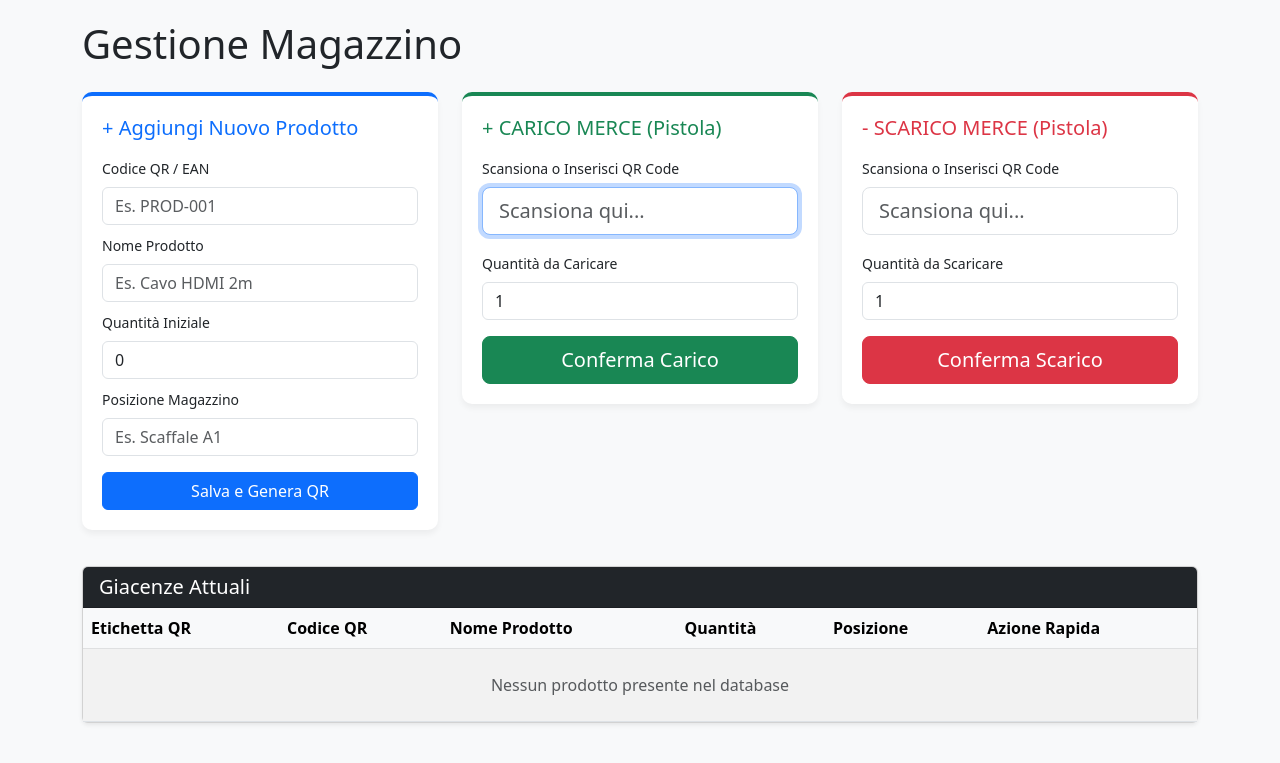
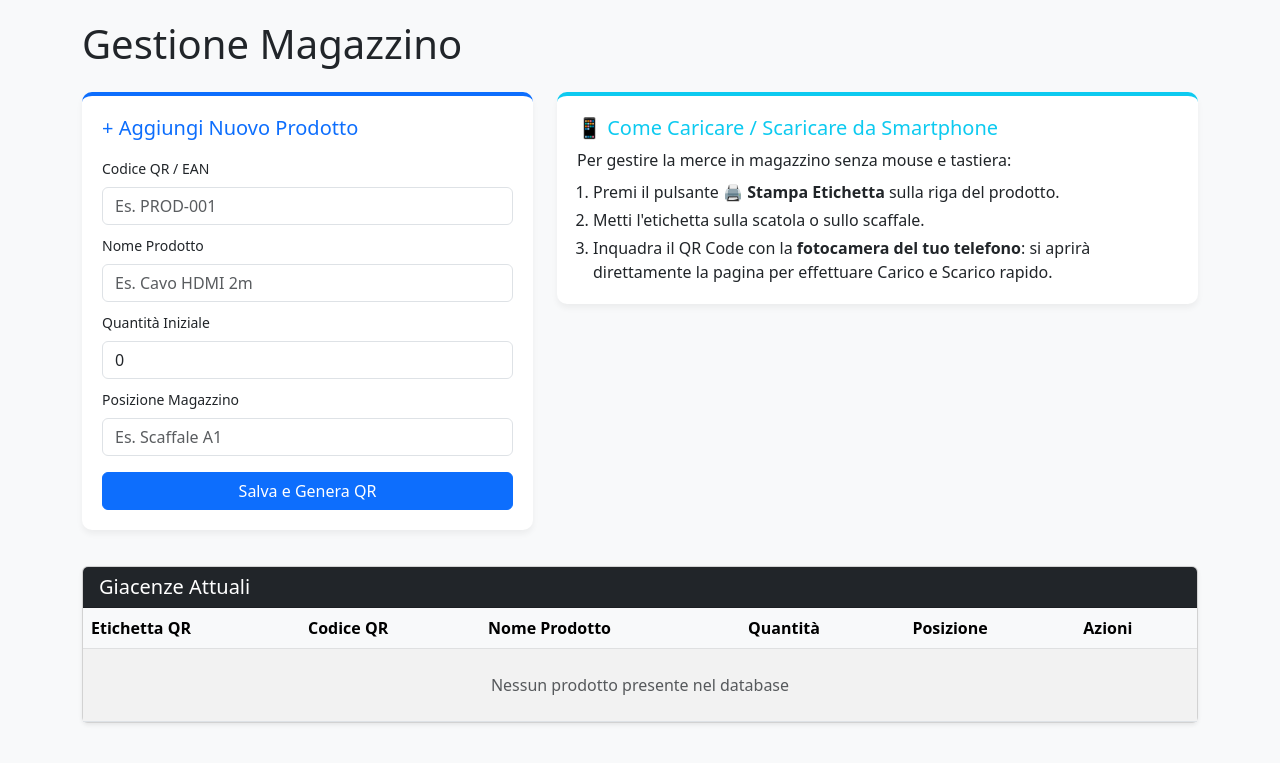
Before and after one commit to saffiodeep95/magazzinooi-qr, a Flask app: page / in a window 1280 px wide. Shown: the top 763 px of the page. Run offline with Flask 3, Linux system fonts and the light colour scheme; data that the repository does not hold is empty; some libraries are stand-ins or nearby versions.

Commit message:
Revise index.html for inventory management interface
Updated the layout and functionality of the inventory management page, including improved form structures and added smartphone usage instructions.

```diff
--- a/magazzino o-i/templates/index.html
+++ b/magazzino o-i/templates/index.html
@@ -8,10 +8,11 @@
     <style>
         body { background-color: #f8f9fa; padding: 20px 0; }
         .card-custom { background: white; border-radius: 10px; padding: 20px; box-shadow: 0 4px 6px rgba(0,0,0,0.05); margin-bottom: 20px; }
-        .table img { max-width: 80px; height: auto; border: 1px solid #ddd; border-radius: 4px; padding: 2px; }
+        .table img { max-width: 90px; height: auto; border: 1px solid #ddd; border-radius: 6px; padding: 3px; background: #fff; }
     </style>
 </head>
 <body>
+
 <div class="container">
     <h1 class="mb-4 font-weight-bold">Gestione Magazzino</h1>
 
@@ -21,16 +22,15 @@
         {% for category, message in messages %}
           <div class="alert alert-{{ 'danger' if category == 'error' else 'success' }} alert-dismissible fade show" role="alert">
             {{ message }}
-            <button type="button" class="btn-close" data-bs-dismiss="alert" aria-label="Close"></button>
+            <button type="button" class="btn-close" data-bs-dismiss="alert"></button>
           </div>
         {% endfor %}
       {% endif %}
     {% endwith %}
 
-    <!-- Sezione Moduli Operativi diretti -->
     <div class="row">
-        <!-- Modulo Nuovo Prodotto / Etichetta -->
-        <div class="col-md-4">
+        <!-- Modulo Nuovo Prodotto -->
+        <div class="col-md-5">
             <div class="card-custom border-top border-primary border-4">
                 <h5 class="card-title text-primary font-weight-bold mb-3">+ Aggiungi Nuovo Prodotto</h5>
                 <form action="/aggiungi" method="POST">
@@ -55,46 +55,23 @@
             </div>
         </div>
 
-        <!-- Modulo Carico Rapido -->
-        <div class="col-md-4">
-            <div class="card-custom border-top border-success border-4">
-                <h5 class="card-title text-success font-weight-bold mb-3">+ CARICO MERCE (Pistola)</h5>
-                <form action="/carico" method="POST">
-                    <div class="mb-3">
-                        <label class="form-label small font-weight-bold">Scansiona o Inserisci QR Code</label>
-                        <input type="text" name="qr_code" class="form-control form-control-lg" placeholder="Scansiona qui..." autofocus required>
-                    </div>
-                    <div class="mb-3">
-                        <label class="form-label small font-weight-bold">Quantità da Caricare</label>
-                        <input type="number" name="quantita" class="form-control" value="1" min="1" required>
-                    </div>
-                    <button type="submit" class="btn btn-success w-100 btn-lg">Conferma Carico</button>
-                </form>
-            </div>
-        </div>
-
-        <!-- Modulo Scarico Rapido -->
-        <div class="col-md-4">
-            <div class="card-custom border-top border-danger border-4">
-                <h5 class="card-title text-danger font-weight-bold mb-3">- SCARICO MERCE (Pistola)</h5>
-                <form action="/scarico" method="POST">
-                    <div class="mb-3">
-                        <label class="form-label small font-weight-bold">Scansiona o Inserisci QR Code</label>
-                        <input type="text" name="qr_code" class="form-control form-control-lg" placeholder="Scansiona qui..." required>
-                    </div>
-                    <div class="mb-3">
-                        <label class="form-label small font-weight-bold">Quantità da Scaricare</label>
-                        <input type="number" name="quantita" class="form-control" value="1" min="1" required>
-                    </div>
-                    <button type="submit" class="btn btn-danger w-100 btn-lg">Conferma Scarico</button>
-                </form>
+        <!-- Info uso Smartphone -->
+        <div class="col-md-7">
+            <div class="card-custom border-top border-info border-4">
+                <h5 class="card-title text-info font-weight-bold mb-2">📱 Come Caricare / Scaricare da Smartphone</h5>
+                <p class="mb-2">Per gestire la merce in magazzino senza mouse e tastiera:</p>
+                <ol class="mb-0 ps-3">
+                    <li class="mb-1">Premi il pulsante <strong>🖨️ Stampa Etichetta</strong> sulla riga del prodotto.</li>
+                    <li class="mb-1">Metti l'etichetta sulla scatola o sullo scaffale.</li>
+                    <li>Inquadra il QR Code con la <strong>fotocamera del tuo telefono</strong>: si aprirà direttamente la pagina per effettuare Carico e Scarico rapido.</li>
+                </ol>
             </div>
         </div>
     </div>
 
     <!-- Tabella Giacenze -->
     <div class="card shadow-sm mt-3">
-        <div class="card-header bg-dark text-white d-flex justify-content-between align-items-center">
+        <div class="card-header bg-dark text-white">
             <h5 class="m-0">Giacenze Attuali</h5>
         </div>
         <div class="card-body p-0">
@@ -106,7 +83,7 @@
                         <th>Nome Prodotto</th>
                         <th>Quantità</th>
                         <th>Posizione</th>
-                        <th>Azione Rapida</th>
+                        <th>Azioni</th>
                     </tr>
                 </thead>
                 <tbody>
@@ -114,23 +91,31 @@
                         {% for p in prodotti %}
                         <tr>
                             <td>
-                                <img src="https://api.qrserver.com/v1/create-qr-code/?size=150x150&data={{ p.qr_code }}" alt="QR Code">
+                                <a href="https://{{ request.host }}/gestisci/{{ p.qr_code }}" target="_blank">
+                                    <img src="https://api.qrserver.com/v1/create-qr-code/?size=200x200&data=https://{{ request.host }}/gestisci/{{ p.qr_code }}" alt="QR Code">
+                                </a>
                             </td>
                             <td><code>{{ p.qr_code }}</code></td>
                             <td><strong>{{ p.nome }}</strong></td>
                             <td><span class="badge bg-primary fs-6">{{ p.quantita }}</span></td>
                             <td>{{ p.posizione or '-' }}</td>
                             <td>
+                                <div class="btn-group mb-1" role="group">
                                     <form action="/carico" method="POST" class="d-inline">
                                         <input type="hidden" name="qr_code" value="{{ p.qr_code }}">
                                         <input type="hidden" name="quantita" value="1">
                                         <button type="submit" class="btn btn-sm btn-outline-success">+1</button>
                                     </form>
-                                <form action="/scarico" method="POST" class="d-inline">
+                                    <form action="/scarico" method="POST" class="d-inline ms-1">
                                         <input type="hidden" name="qr_code" value="{{ p.qr_code }}">
                                         <input type="hidden" name="quantita" value="1">
                                         <button type="submit" class="btn btn-sm btn-outline-danger">-1</button>
                                     </form>
+                                </div>
+                                <br>
+                                <button onclick="apriStampa('{{ p.nome }}', '{{ p.qr_code }}', '{{ p.posizione }}')" class="btn btn-sm btn-secondary mt-1">
+                                    🖨️ Stampa Etichetta
+                                </button>
                             </td>
                         </tr>
                         {% endfor %}
@@ -146,5 +131,38 @@
 </div>
 
 <script src="https://cdn.jsdelivr.net/npm/bootstrap@5.3.0/dist/bootstrap.bundle.min.js"></script>
+<script>
+    function apriStampa(nome, code, posizione) {
+        var urlGestisci = 'https://' + window.location.host + '/gestisci/' + encodeURIComponent(code);
+        var qrUrl = 'https://api.qrserver.com/v1/create-qr-code/?size=300x300&data=' + encodeURIComponent(urlGestisci);
+
+        var win = window.open('', '_blank');
+        win.document.write(`
+            <!DOCTYPE html>
+            <html>
+            <head>
+                <title>Stampa Etichetta - ${nome}</title>
+                <style>
+                    body { font-family: sans-serif; text-align: center; padding: 20px; }
+                    .box { border: 2px dashed #000; padding: 20px; display: inline-block; border-radius: 8px; }
+                    img { width: 220px; height: 220px; }
+                    h2 { margin: 10px 0 5px 0; }
+                    p { margin: 5px 0; font-size: 14px; color: #333; }
+                </style>
+            </head>
+            <body>
+                <div class="box">
+                    <h2>${nome}</h2>
+                    <img src="${qrUrl}" onload="window.print(); window.close();" />
+                    <p><strong>Codice:</strong> ${code}</p>
+                    <p><strong>Posizione:</strong> ${posizione || 'N/D'}</p>
+                    <p style="font-size:11px; color:#666;">Inquadra con fotocamera smartphone</p>
+                </div>
             </body>
             </html>
+        `);
+        win.document.close();
+    }
+</script>
+</body>
+</html>
```
Lines whose indentation alone changed are shown as unchanged.
